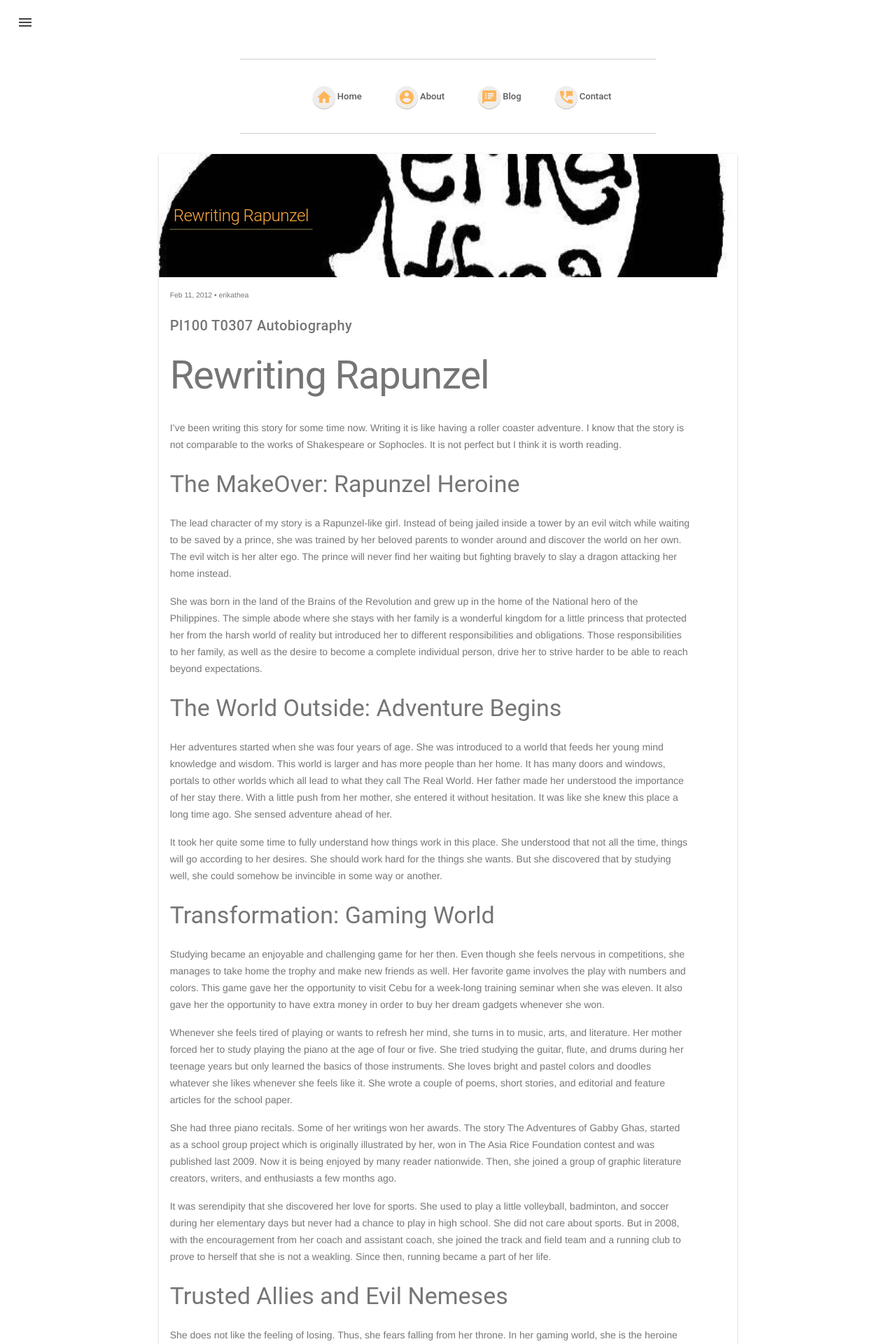
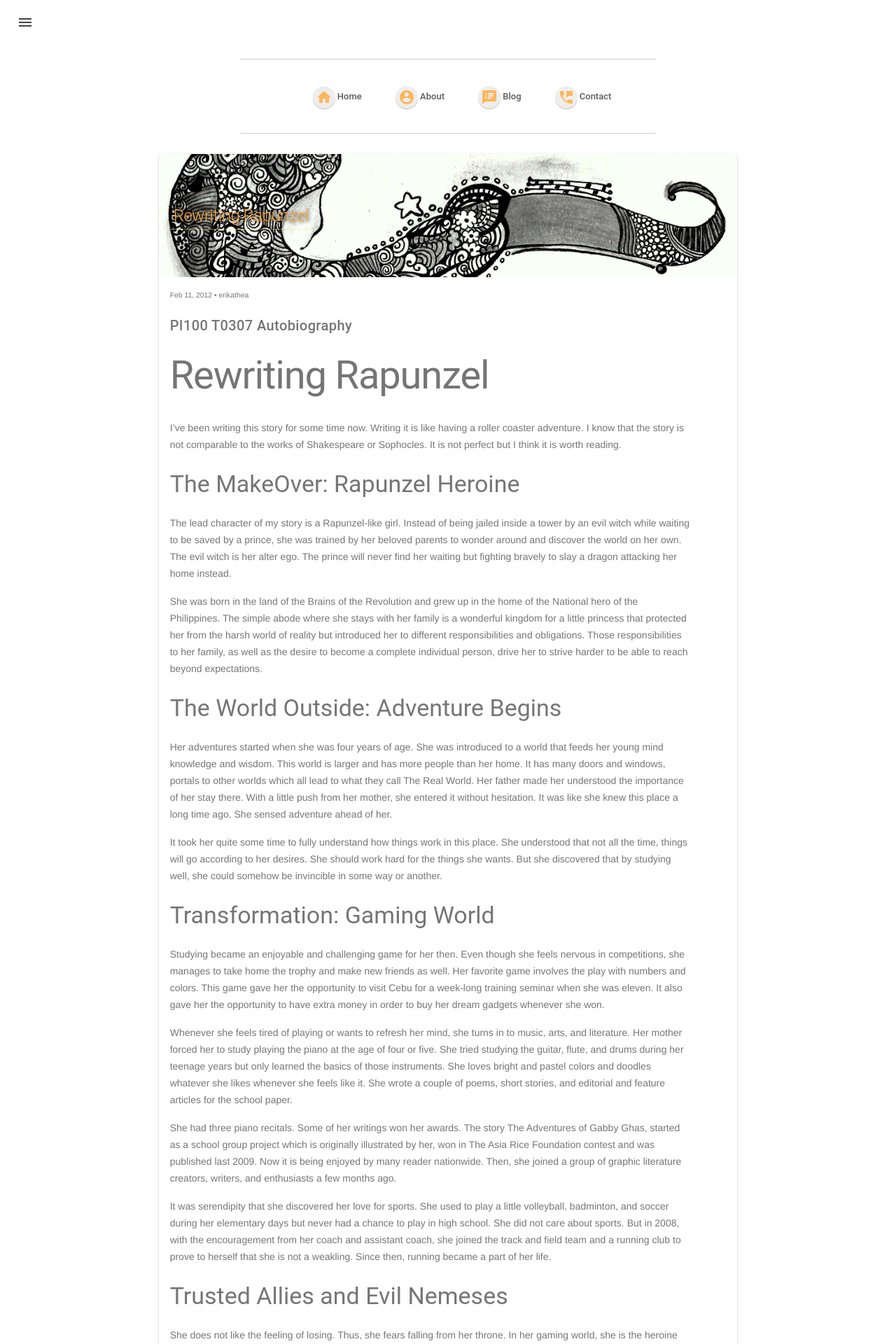
Before and after one commit to erikathea/erikathea.github.io, a Jekyll site: the page built from _posts/2012-02-11-rewriting-rapunzel.md, in a window 1280 px wide. Shown: the top 1920 px of the page at 70% size. Built offline with Jekyll 4.4.1, drawn with Linux system fonts in a browser that asks for light colours; nearby versions of some CDN libraries; library files that are not in the unit come from our copies; Markdown is read by kramdown in place of the engine named in the settings.

Commit message:
updated banner

```diff
--- a/_posts/2012-02-11-rewriting-rapunzel.md
+++ b/_posts/2012-02-11-rewriting-rapunzel.md
@@ -8,7 +8,7 @@ categories:
 - scribbles
 - college days
 excerpt: Autobiography assignment for my PI100 class. She does not like the feeling of losing. Thus, she fears falling from her throne. In her gaming world, she is the heroine who seeks freedom from obligations and unwanted expectations.
-banner: /assets/images/erikathea-595x595.jpg
+banner: /assets/images/dec.jpg
 ---
 #####PI100 T0307 Autobiography
 
```
Also changed, not shown: assets/images/dec.jpg (added).
